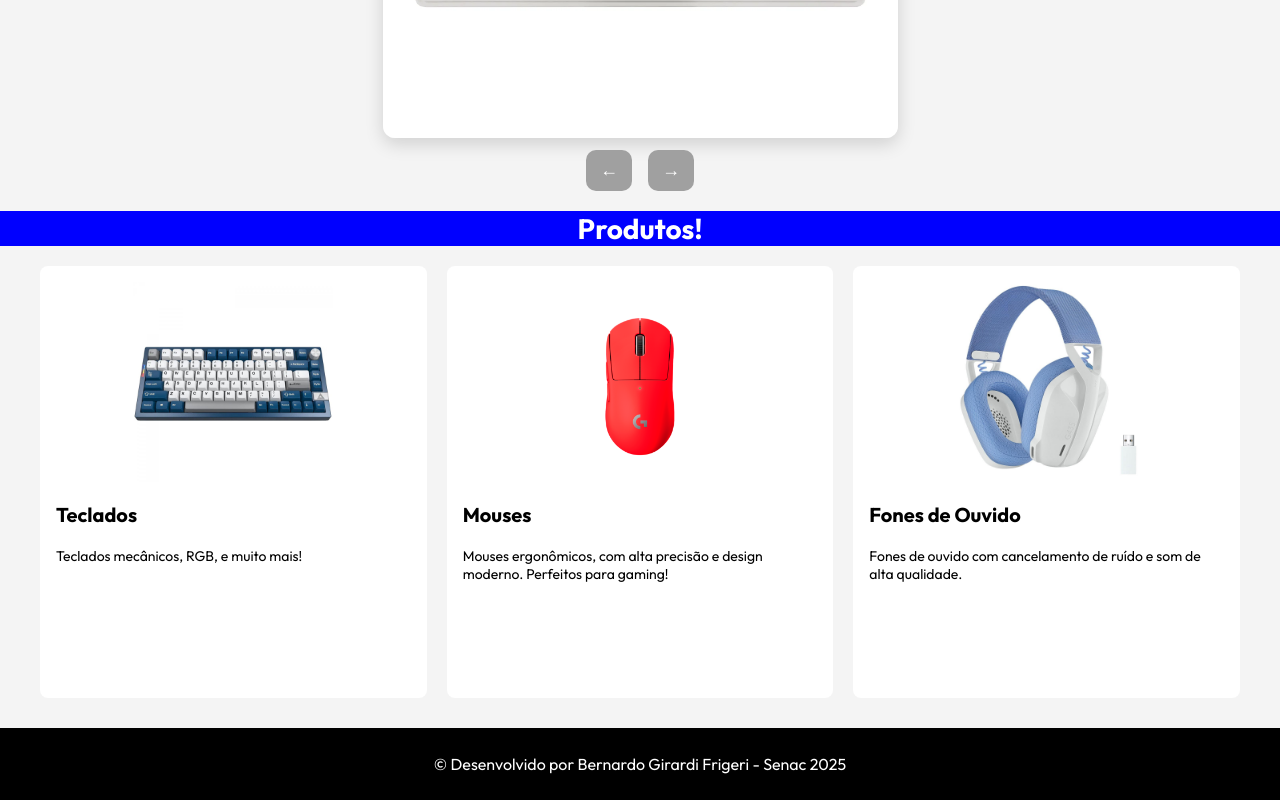
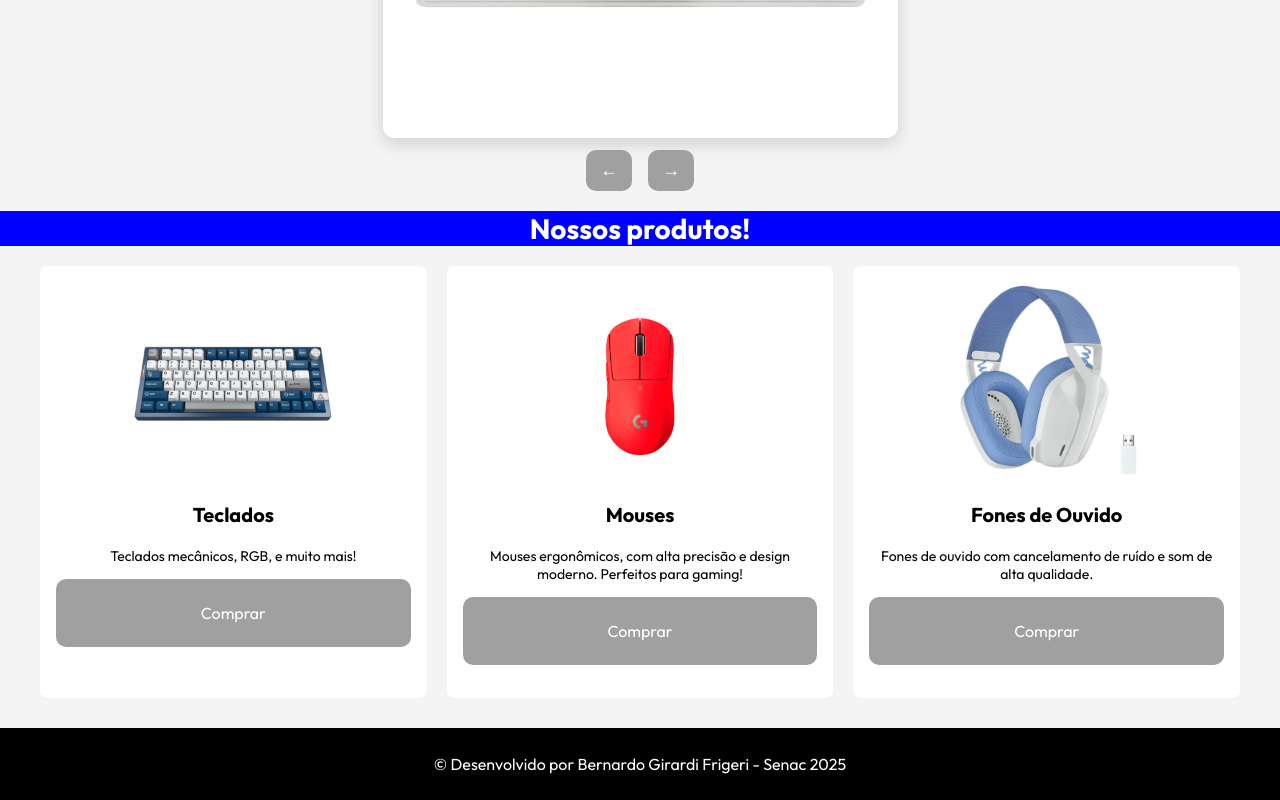
Before and after one commit to beernardofrigeri/works, a plain HTML site: page index.html in a window 1280 px wide. Shown: the part 555-1355 px from the top of the page. Drawn offline with Linux system fonts and the light colour scheme.

Commit message:
correção e melhorias em index.html

```diff
--- a/css/style.css
+++ b/css/style.css
@@ -184,7 +184,7 @@ input[type="submit"]:hover {
     border-radius:8px;
     height: 400px;
 }
-#imagem-produto {
+.imagem-produto {
     width: 100%;
     height: 200px;
     border-radius: 8px;
@@ -196,18 +196,25 @@ input[type="submit"]:hover {
     flex-direction: column;
     align-items: center;
 }
+.produtos {
+    margin-bottom: 20px;
+    text-align: center;
+    height: auto;
+    width: auto;
+    background-color: #fff;
+}
 #texto-produto {
     margin-bottom: 12px;
 }
-#nav-btn-produto {
+.nav-btn-produto {
     background: #a0a0a0;
     color: white;
     border: none;
-    padding: 10px 14px;
+    padding: 8px 12px;
     border-radius: 10px;
-    font-size: 12px;
+    font-size: 16px;
+    transition: transform 120ms ease, background-color 200ms ease, opacity 120ms ease;
     cursor: pointer;
-    transition: transform 120ms ease, background-color 200ms ease, opacity 120ms ease;
 }
 #contato, #localizacao {
     margin-top: 20px;
--- a/index.html
+++ b/index.html
@@ -3,8 +3,9 @@
 <head>
     <meta charset="utf-8">
     <meta name="viewport" content="width=device-width,initial-scale=1">
-    <title>Projeto Final</title>
+    <title>SCA Periféricos</title>
     <link rel="stylesheet" href="css/style.css">
+    <link rel="icon" type="image/png" href="imagens/saocarloslogo.png">
     <link rel="preconnect" href="https://fonts.googleapis.com">
     <link rel="preconnect" href="https://fonts.gstatic.com" crossorigin>
     <link href="https://fonts.googleapis.com/css2?family=Outfit:wght@100..900&display=swap" rel="stylesheet">
@@ -34,33 +35,42 @@
                 </div>
             </div>
         </section>
-        <h2 id="sobre-nos">Produtos!</h2>
+        <h2 id="sobre-nos">Nossos produtos!</h2>
         <section id="containerCaixas">
             <div id="caixaesquerda">
-                <div id="produtos">
-                    <div id="imagem-produto">
+                <div class="produtos">
+                    <div class="imagem-produto">
                         <img src="imagens/teclado.jpg" alt="Produto 1" width="200" height="200">
                     </div>
                     <p class="titulo_produto">Teclados</p>
                     <p class="descricao-produto">Teclados mecânicos, RGB, e muito mais!</p>
+                    <div class="nav-btn-produto">
+                        <p onclick="location.href='teclados.html'">Comprar</p>
+                    </div>
                 </div>
             </div>
             <div id="caixacentral">
-                <div id="produtos">
-                    <div id="imagem-produto">
+                <div class="produtos">
+                    <div class="imagem-produto">
                         <img src="imagens/mouse.png" alt="Produto 2" width="200" height="200">
                     </div>
                     <p class="titulo_produto">Mouses</p>
                     <p class="descricao-produto">Mouses ergonômicos, com alta precisão e design moderno. Perfeitos para gaming!</p>
+                    <div class="nav-btn-produto">
+                        <p onclick="location.href='mouses.html'">Comprar</p>
+                    </div>
                 </div>
             </div>
             <div id="caixadireita">
-                <div id="produtos">
-                    <div id="imagem-produto">
+                <div class="produtos">
+                    <div class="imagem-produto">
                         <img src="imagens/fone.jpg" alt="Produto 3" width="200" height="200">
                     </div>
                     <p class="titulo_produto">Fones de Ouvido</p>
                     <p class="descricao-produto">Fones de ouvido com cancelamento de ruído e som de alta qualidade.</p>
+                    <div class="nav-btn-produto">
+                        <p onclick="location.href='microfones.html'">Comprar</p>
+                    </div>
                 </div>
             </div>
         </section>
```
